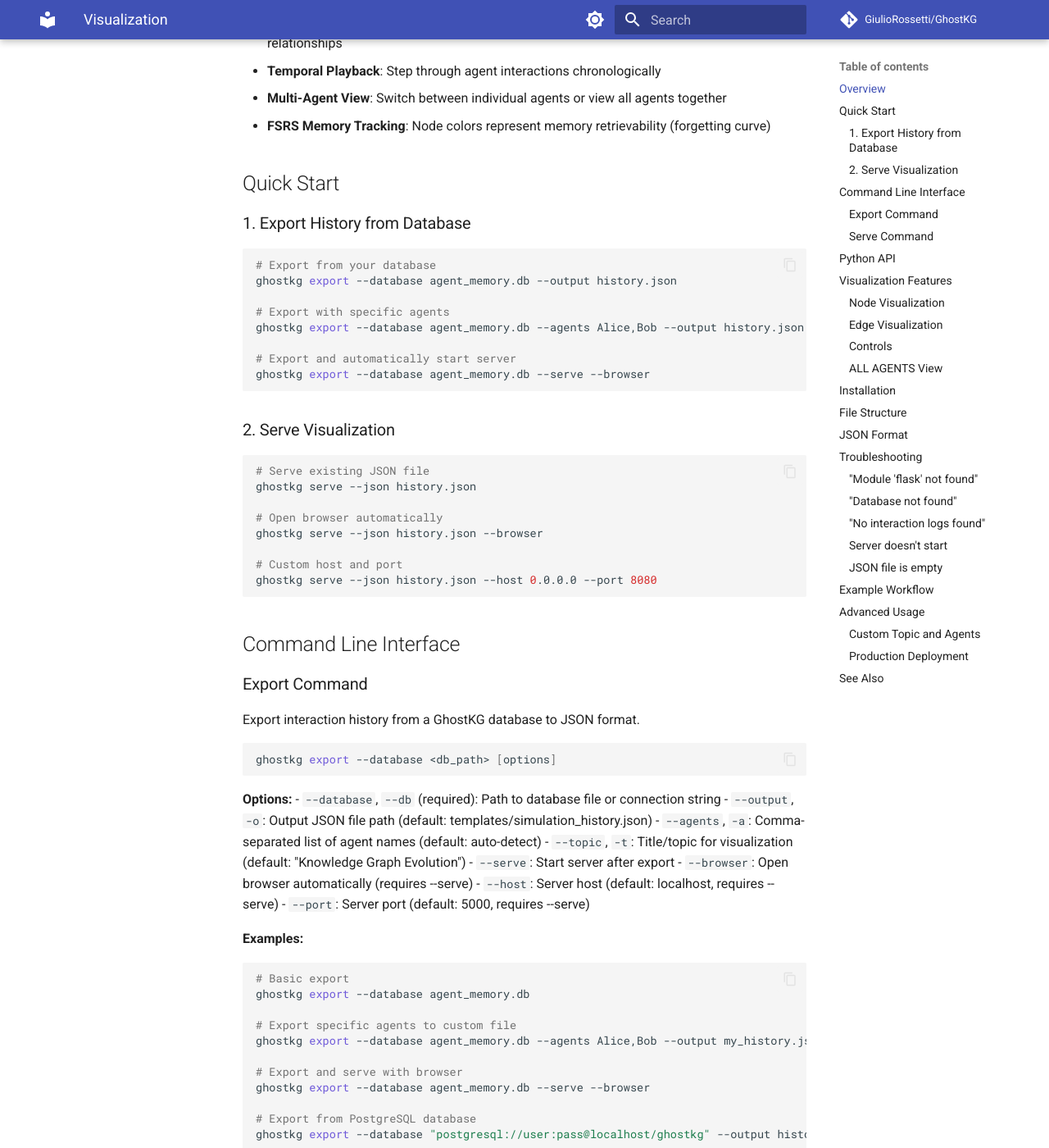
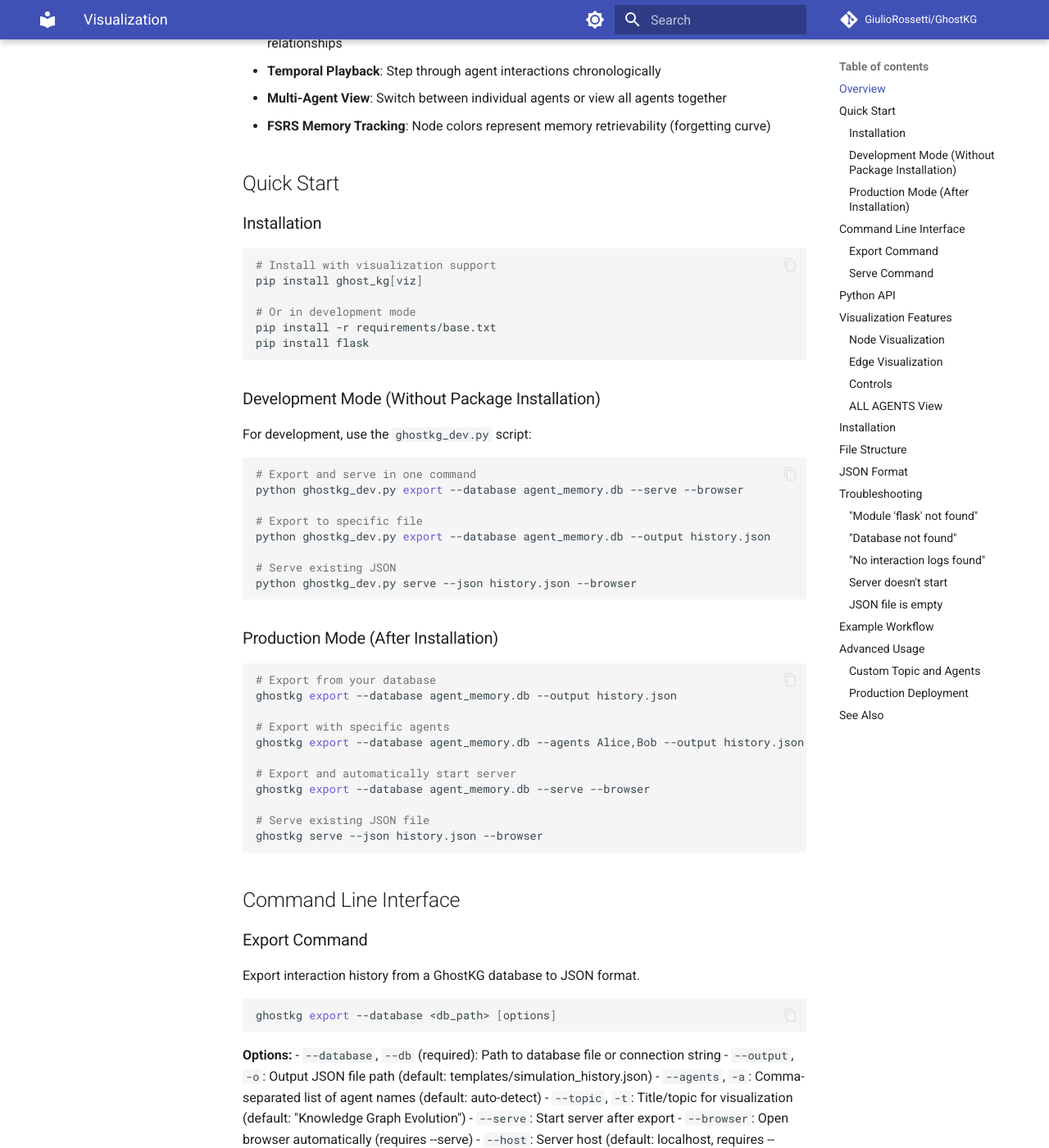
Before and after one commit to GiulioRossetti/GhostKG, an MkDocs documentation site: the page built from docs/VISUALIZATION.md, in a window 1280 px wide and 1400 px high, scrolled down 397 px. Shown: the whole window at 82% size. Built offline with MkDocs 1.6.1 and Material for MkDocs 9.7.7, drawn with Linux system fonts in a browser that asks for light colours; comment, search, counter and statistics services are not loaded; some of the changed text lies outside the part shown.

Commit message:
Update documentation with dev mode instructions and create development guide
Co-authored-by: GiulioRossetti <13123607+GiulioRossetti@users.noreply.github.com>

````diff
--- a/docs/VISUALIZATION.md
+++ b/docs/VISUALIZATION.md
@@ -13,7 +13,33 @@ The visualization system includes:
 
 ## Quick Start
 
-### 1. Export History from Database
+### Installation
+
+```bash
+# Install with visualization support
+pip install ghost_kg[viz]
+
+# Or in development mode
+pip install -r requirements/base.txt
+pip install flask
+```
+
+### Development Mode (Without Package Installation)
+
+For development, use the `ghostkg_dev.py` script:
+
+```bash
+# Export and serve in one command
+python ghostkg_dev.py export --database agent_memory.db --serve --browser
+
+# Export to specific file
+python ghostkg_dev.py export --database agent_memory.db --output history.json
+
+# Serve existing JSON
+python ghostkg_dev.py serve --json history.json --browser
+```
+
+### Production Mode (After Installation)
 
 ```bash
 # Export from your database
@@ -24,19 +50,9 @@ ghostkg export --database agent_memory.db --agents Alice,Bob --output history.js
 
 # Export and automatically start server
 ghostkg export --database agent_memory.db --serve --browser
-```
 
-### 2. Serve Visualization
-
-```bash
 # Serve existing JSON file
-ghostkg serve --json history.json
-
-# Open browser automatically
 ghostkg serve --json history.json --browser
-
-# Custom host and port
-ghostkg serve --json history.json --host 0.0.0.0 --port 8080
 ```
 
 ## Command Line Interface
@@ -61,17 +77,16 @@ ghostkg export --database <db_path> [options]
 
 **Examples:**
 ```bash
-# Basic export
+# Production mode (after installation)
 ghostkg export --database agent_memory.db
+ghostkg export --database agent_memory.db --agents Alice,Bob --output my_history.json
+ghostkg export --database agent_memory.db --serve --browser
+ghostkg export --database "postgresql://user:pass@localhost/ghostkg" --output history.json
 
-# Export specific agents to custom file
-ghostkg export --database agent_memory.db --agents Alice,Bob --output my_history.json
-
-# Export and serve with browser
-ghostkg export --database agent_memory.db --serve --browser
-
-# Export from PostgreSQL database
-ghostkg export --database "postgresql://user:pass@localhost/ghostkg" --output history.json
+# Development mode (without installation)
+python ghostkg_dev.py export --database agent_memory.db
+python ghostkg_dev.py export --database agent_memory.db --agents Alice,Bob --output my_history.json
+python ghostkg_dev.py export --database agent_memory.db --serve --browser
 ```
 
 ### Serve Command
````
Also changed, not shown: README.md (+31 -2 lines), docs/DEVELOPMENT.md (added, +349 -0 lines).
